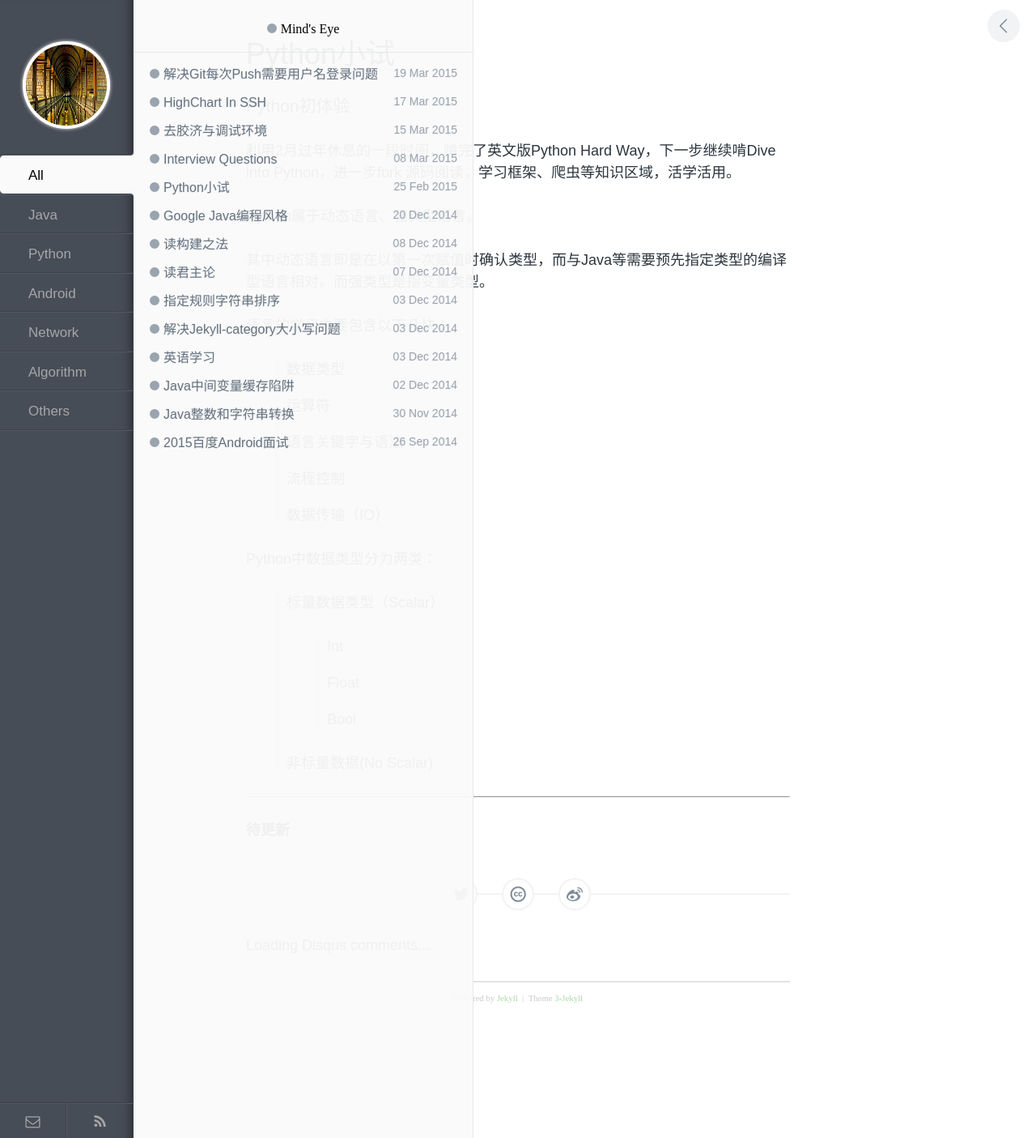
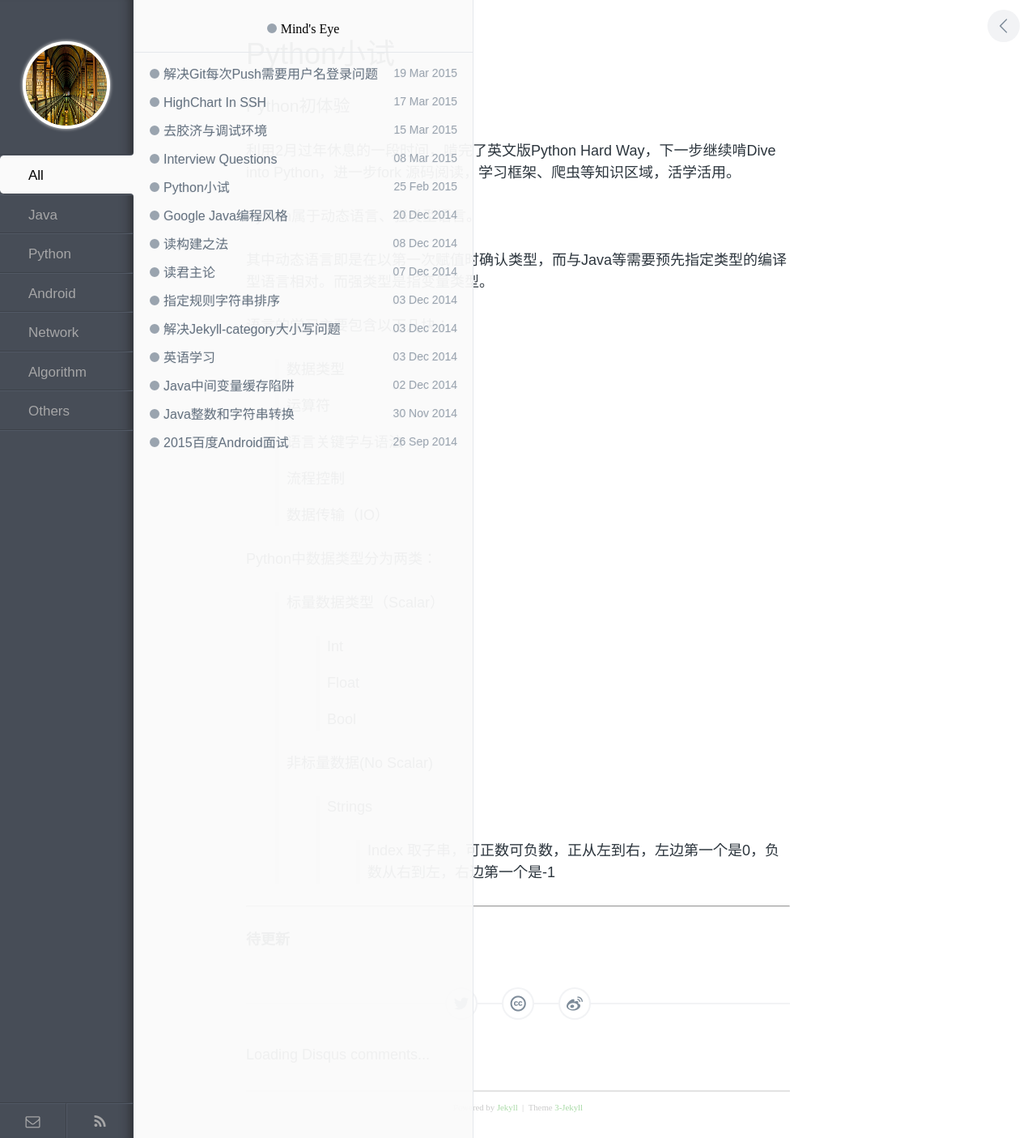
Before and after one commit to enlipan/enlipan.github.io, a Jekyll site: the page built from _posts/2015-2-25-start-Python.md, in a window 1280 px wide. Shown: the whole page at 81% size. Built offline with Jekyll 4.4.1, drawn with Linux system fonts in a browser that asks for light colours; comment, search, counter and statistics services are not loaded.

Commit message:
update python start

```diff
--- a/_posts/2015-2-25-start-Python.md
+++ b/_posts/2015-2-25-start-Python.md
@@ -33,6 +33,11 @@ Python中数据类型分为两类：
 >>Bool
 >
 >非标量数据(No Scalar)
+>
+>>Strings
+>>
+>>>Index   取子串，可正数可负数，正从左到右，左边第一个是0，负数从右到左，右边第一个是-1
+>>
 
 ---
 
```
